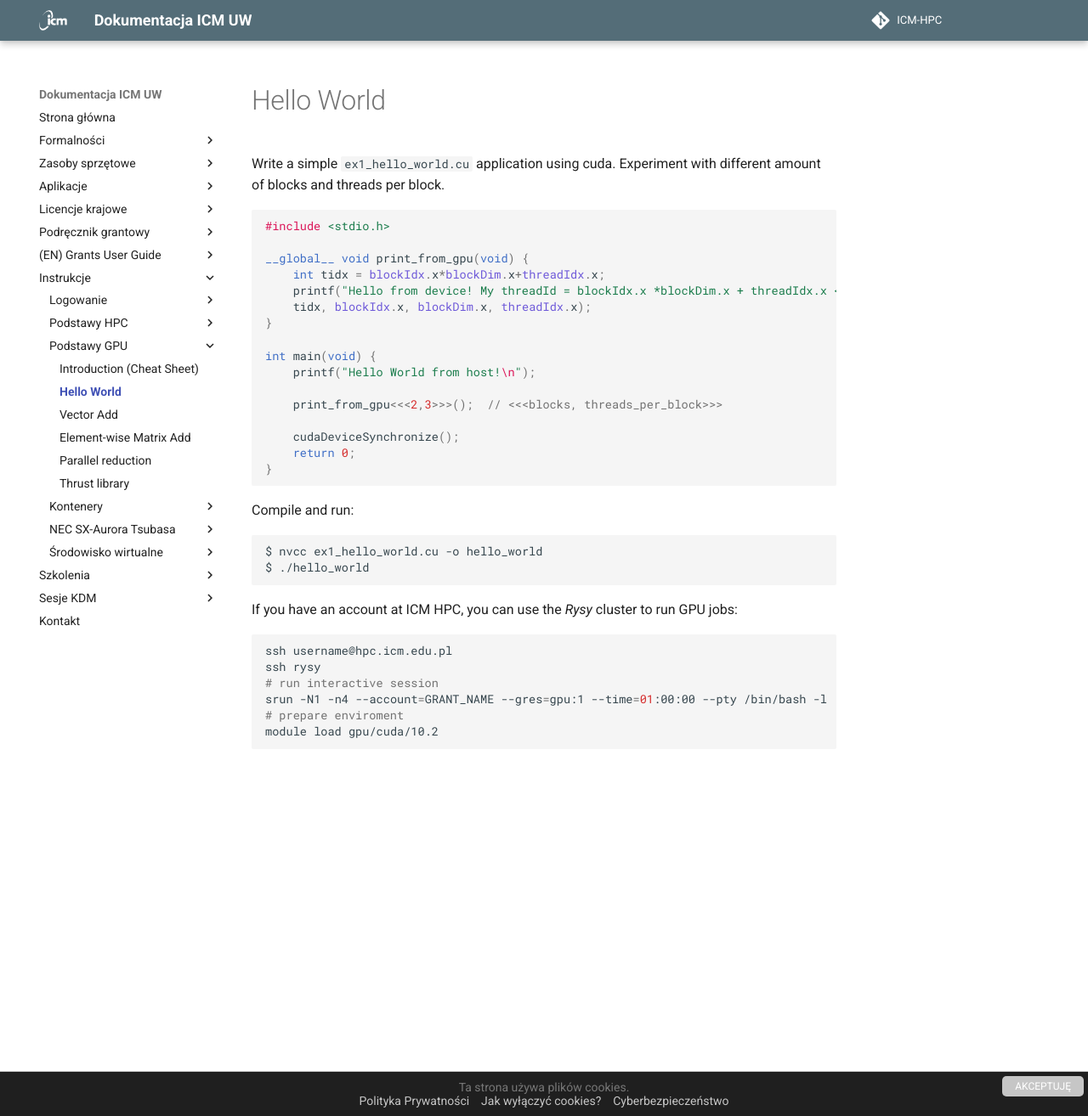
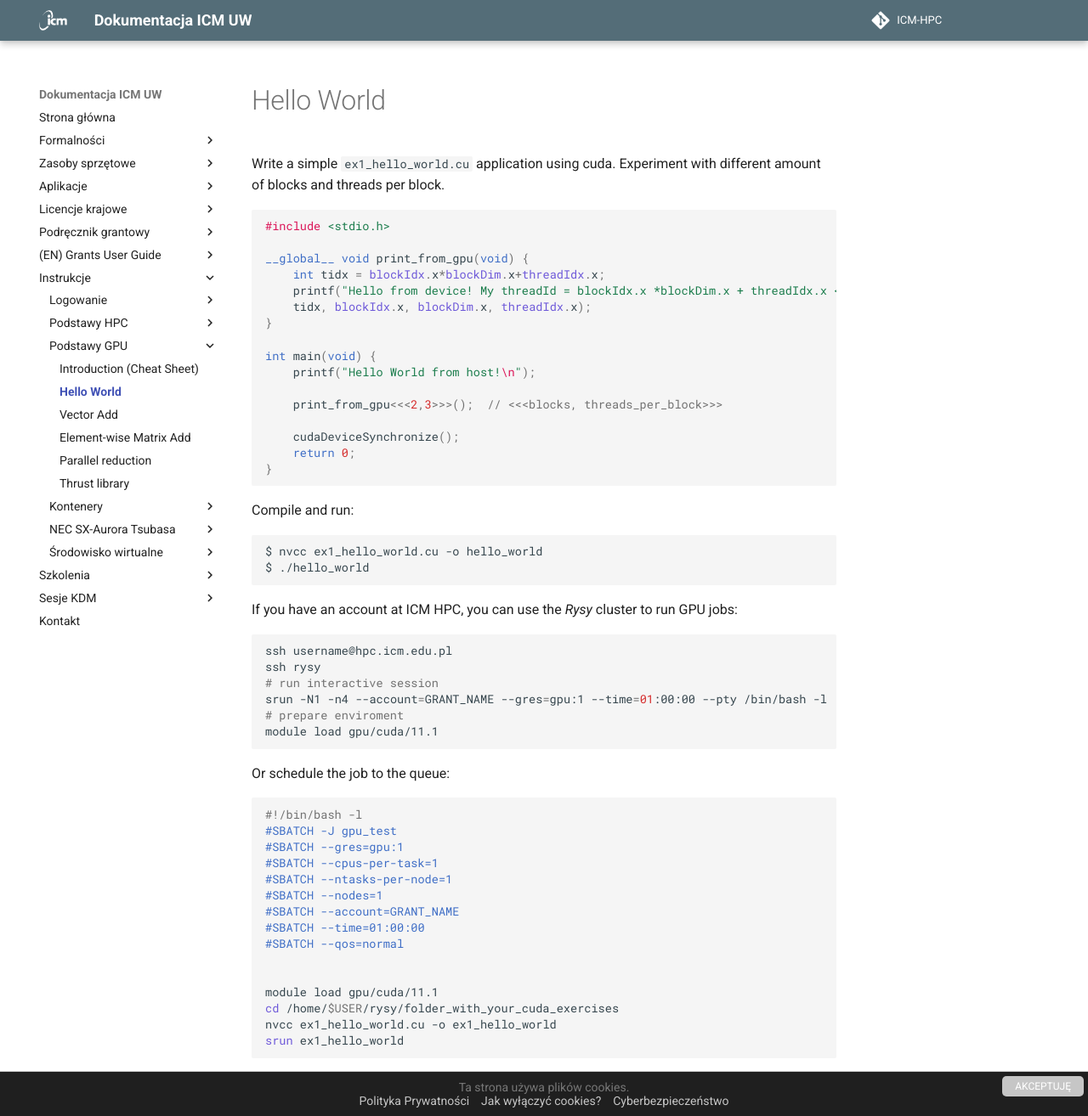
Before and after one commit to kubajal/hpc-docs, an MkDocs documentation site: the page built from docs/Tutorials/GPU-intro/hello_world.md, in a window 1280 px wide and 1314 px high. Shown: the whole window at 85% size. Built offline with MkDocs 1.6.1 and Material for MkDocs 9.7.7, drawn with Linux system fonts in a browser that asks for light colours.

Commit message:
gpu tutorials - typos

````diff
--- a/docs/Tutorials/GPU-intro/hello_world.md
+++ b/docs/Tutorials/GPU-intro/hello_world.md
@@ -42,5 +42,25 @@ ssh rysy
 # run interactive session
 srun -N1 -n4 --account=GRANT_NAME --gres=gpu:1 --time=01:00:00 --pty /bin/bash -l
 # prepare enviroment
-module load gpu/cuda/10.2
+module load gpu/cuda/11.1
 ```
+
+Or schedule the job to the queue:
+
+```.slurm
+#!/bin/bash -l
+#SBATCH -J gpu_test
+#SBATCH --gres=gpu:1
+#SBATCH --cpus-per-task=1
+#SBATCH --ntasks-per-node=1
+#SBATCH --nodes=1
+#SBATCH --account=GRANT_NAME
+#SBATCH --time=01:00:00
+#SBATCH --qos=normal
+
+
+module load gpu/cuda/11.1
+cd /home/$USER/rysy/folder_with_your_cuda_exercises
+nvcc ex1_hello_world.cu -o ex1_hello_world
+srun ex1_hello_world
+```
````
Also changed, not shown: docs/Tutorials/GPU-intro/thrust.md (+1 -2 lines), docs/Tutorials/HPC-intro/slurm_intro.md (+0 -1 lines), 6 other files.
